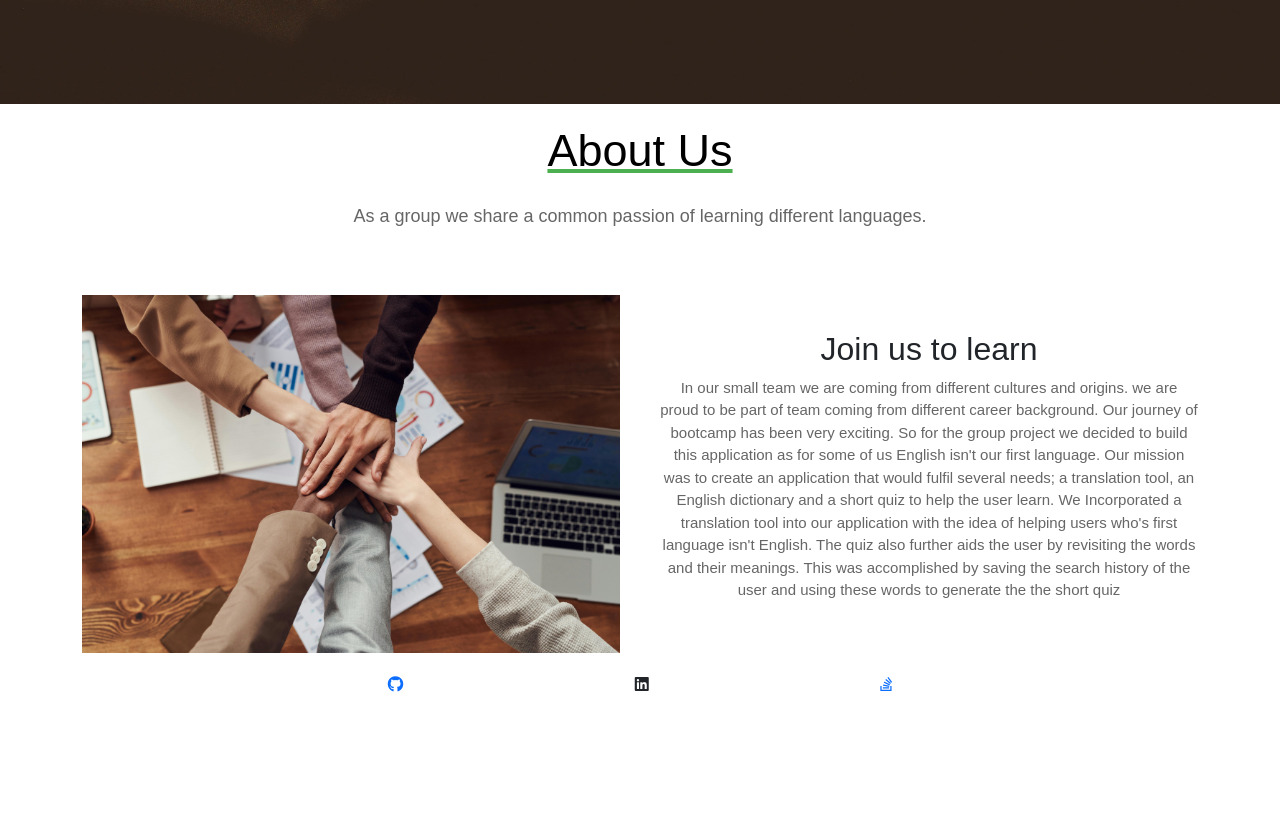
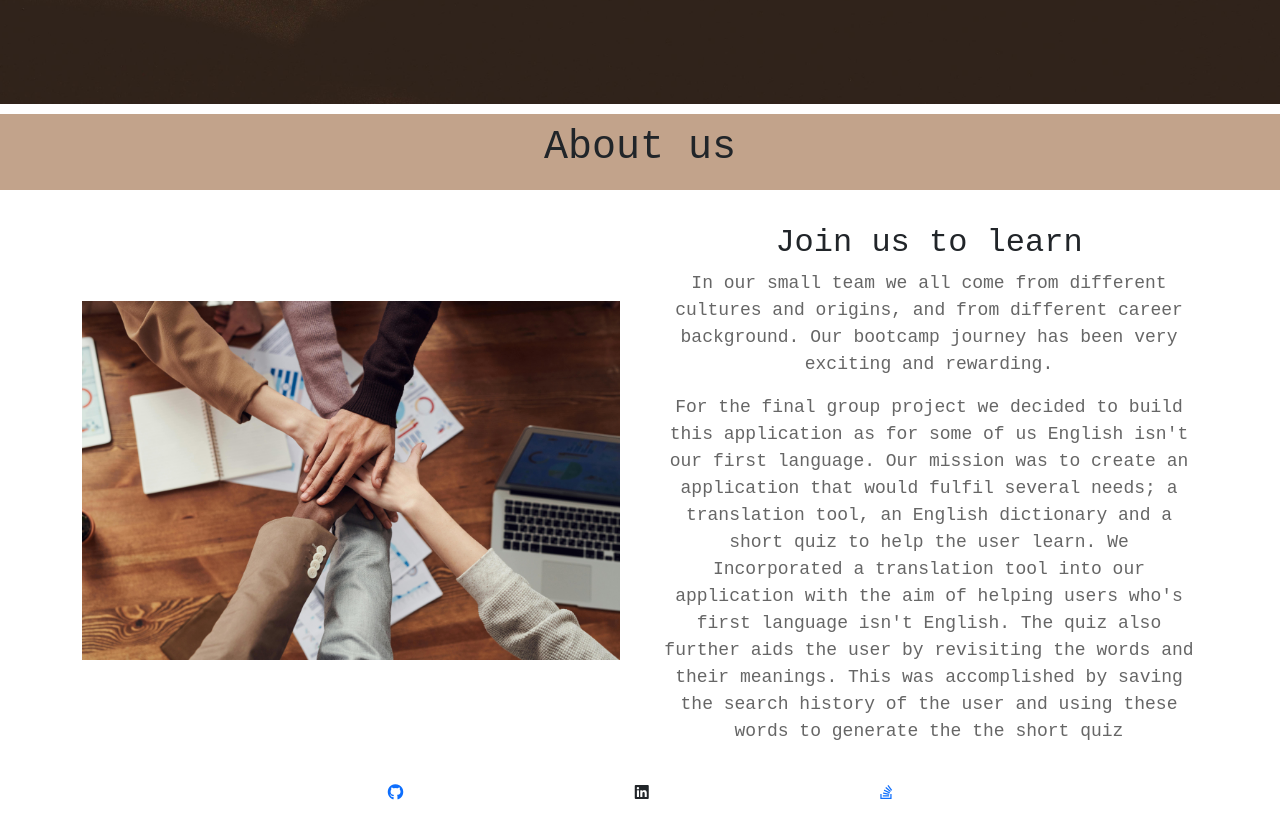
Before and after one commit to baxt01/have-a-word, a React (Vite) app: page /about in a window 1280 px wide. Shown: the part 522-1337 px from the top of the page. Before the commit the page ends 1229 px from the top, so only its background shows below. Built offline with nearby package versions, Linux system fonts and the light colour scheme; a web font is replaced by a local one.

Commit message:
styling to about and quiz

```diff
--- a/src/components/About.jsx
+++ b/src/components/About.jsx
@@ -7,12 +7,10 @@
 export default function About() {
   return (
     <>
-      <div id="mission-statement">
-        <h1>About Us</h1>
+       <div className=" flex justify-center items-center">
+        <div className='holder'>
+              <h1>About us</h1>
 
-        <p>
-          As a group we share a common passion of learning different languages.
-        </p>
       </div>
       <div className="container">
         <section className="about">
@@ -20,17 +18,19 @@
             <img src={Aboutus}></img>
           </div>
           <div className="content">
+            <br></br>
             <h2>Join us to learn</h2>
             <p>
-              In our small team we are coming from different cultures and
-              origins. we are proud to be part of team coming from different
-              career background. Our journey of bootcamp has been very exciting.
-              So for the group project we decided to build this application as
+              In our small team we all come from different cultures and
+              origins, and from different career background. Our bootcamp journey
+              has been very exciting and rewarding.
+              <p></p>
+              For the final group project we decided to build this application as
               for some of us English isn't our first language. Our mission was
               to create an application that would fulfil several needs; a
               translation tool, an English dictionary and a short quiz to help
               the user learn. We Incorporated a translation tool into our
-              application with the idea of helping users who's first language
+              application with the aim of helping users who's first language
               isn't English. The quiz also further aids the user by revisiting
               the words and their meanings. This was accomplished by saving the
               search history of the user and using these words to generate the
@@ -38,7 +38,7 @@
             </p>
           </div>
         </section>
-      </div>
+      </div></div>
     </>
   );
 }
--- a/src/components/Quiz.css
+++ b/src/components/Quiz.css
@@ -18,14 +18,24 @@
      --second-font: "Palanquin", sans-serif;
         }
 
+        .button-next {
+            background-color: rgb(194, 163, 139) !important;
+
+        }
+
 
 
 
 .holder {
     font-family: var(--body-font);
     margin: 10px;
-    padding: 50px;
-  background-color: aquamarine;
+    padding: 10px;
+    background-color: rgb(194, 163, 139) !important;
+    align-items: center;
+  display: block;
+  margin: auto;
+  margin-top: 10px;
+
 
 }
 .list-name {
@@ -42,12 +52,16 @@
     font-family: var(--second-font);
 }
 .button-next  {
-    background-color: rgb(25, 55, 3);
+    background-color: rgb(194, 163, 139) ;
+    border-radius: 15px;
 }
 
 .final-score {
     margin: 10px;
     padding: 10px;
     font-size: 30px;
-    background-color: aquamarine;
+    background-color: rgb(194, 163, 139) ;
 }
+h1, h2, p{
+    font-family: 'Courier New', Courier, monospace;
+}
--- a/src/components/Quiz.jsx
+++ b/src/components/Quiz.jsx
@@ -48,7 +48,9 @@
         <div className='holder'>
               <h1>Start Playing Quiz</h1>
 
+
         </div>
+        <br></br>
              <h2>Question {currentQuestion + 1}</h2>
              <p className='query-name'>{questions[currentQuestion].word}</p>
       <ul>
@@ -70,6 +72,7 @@
       {!isCorrect && <p style={{ color: 'red' }}>Incorrect answer.</p>}
       <button className="button-next text-white" onClick={handleNextQuestion}>
         Next
+
       </button>
 
       <h2>Your Score: {score}</h2>
--- a/src/index.css
+++ b/src/index.css
@@ -3,7 +3,7 @@
 @tailwind utilities;
 
 :root {
-  font-family: Inter, system-ui, Avenir, Helvetica, Arial, sans-serif;
+  font-family: 'Courier New', Courier, monospace;
   line-height: 1.5;
   font-weight: 400;
 
--- a/src/styles/About.css
+++ b/src/styles/About.css
@@ -20,11 +20,11 @@
   margin-bottom: 25px;
   position: relative;
   text-decoration: underline;
-  text-decoration-color: #4caf50;
+  text-decoration-color: rgb(100, 84, 72) ;
 }
 
 #mission-statement p {
-  font-size: 18px;
+  font-size: 20px;
   color: #666;
   margin-bottom: 35px;
 }
@@ -61,7 +61,7 @@
   color: #333;
 }
 .content p {
-  font-size: 15px;
+  font-size: 18px;
   line-height: 1.5;
   color: #666;
 }
```
